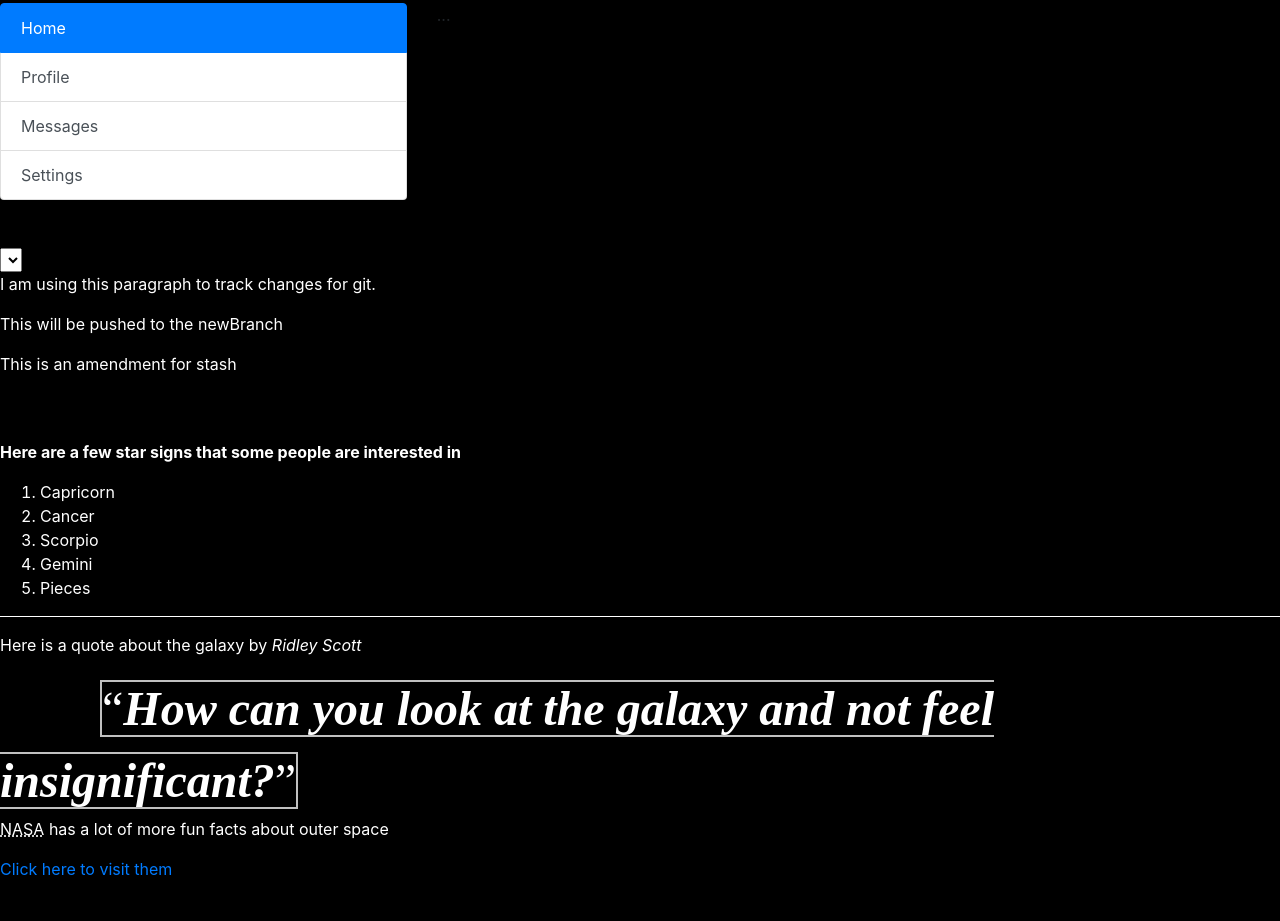
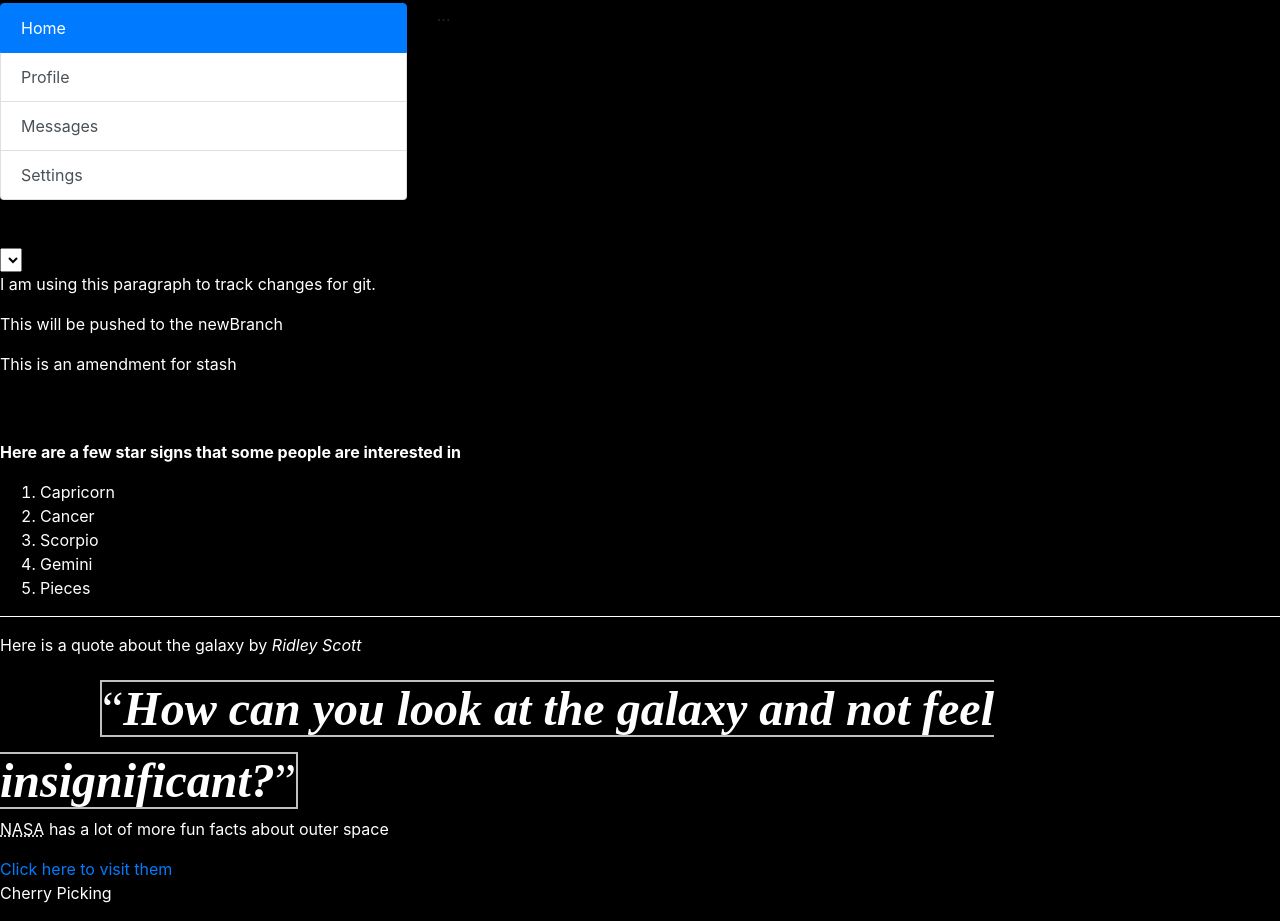
Before and after one commit to tahaazhar/firstTask, a plain HTML site: page index.html in a window 1280 px wide. Shown: the part 1422-2343 px from the top of the page. Before the commit the page ends 2303 px from the top, so only its background shows below. Drawn offline with nearby package versions, Linux system fonts and the light colour scheme; no server answers.

Commit message:
added a new line for cherry picking

```diff
--- a/index.html
+++ b/index.html
@@ -82,5 +82,6 @@
           <p><abbr title=" National Aeronautics and Space Administration">NASA</abbr> has a lot of more fun facts about outer space </p>
           <a href="https://www.nasa.gov/" target="_blank">Click here to visit them</a>
           </div>
+          <p>Cherry Picking</p>
     </body>
 </html>
```
